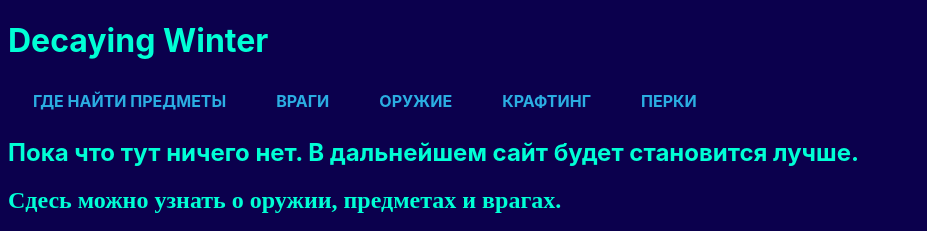
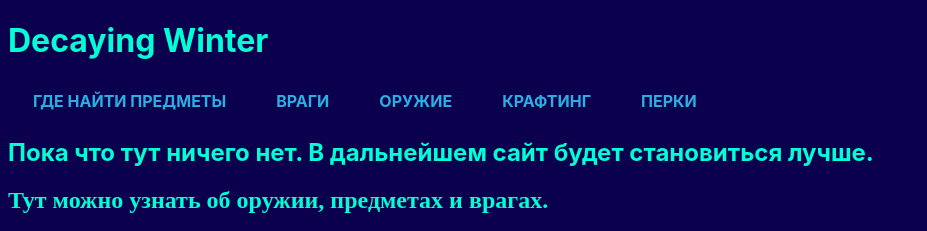
Before and after one commit to SuperDristun/DecayingWinter, a plain HTML site: page index.html in a window 1280 px wide. Shown: the top 231 px of the page, without its empty margins (0-927 px from the left). Drawn offline with Linux system fonts and the light colour scheme.

Commit message:
Update index.html

```diff
--- a/index.html
+++ b/index.html
@@ -23,8 +23,8 @@
                 <li><a href="perk.html">Перки</a></li>
               </ul>
               </ul>
-              <h1 class="kaka">Пока что тут ничего нет. В дальнейшем сайт будет становится лучше.</h1>
-              <h2 class="kaka">Сдесь можно узнать о оружии, предметах и врагах.</h2>
+              <h1 class="kaka">Пока что тут ничего нет. В дальнейшем сайт будет становиться лучше.</h1>
+              <h2 class="kaka">Тут можно узнать об оружии, предметах и врагах.</h2>
               <input class="jopan" type="image" src="https://c.tenor.com/nz2OWu098tAAAAAd/tower-defense-simulator-roblox.gif" alt="">
           </nav>
       </header>
```
